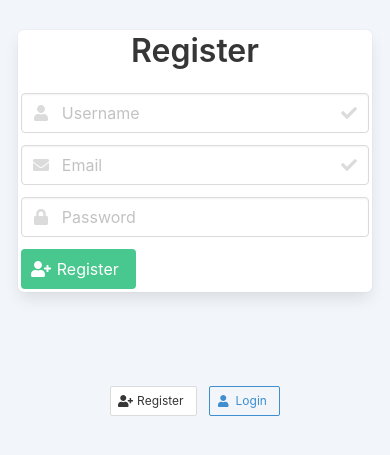
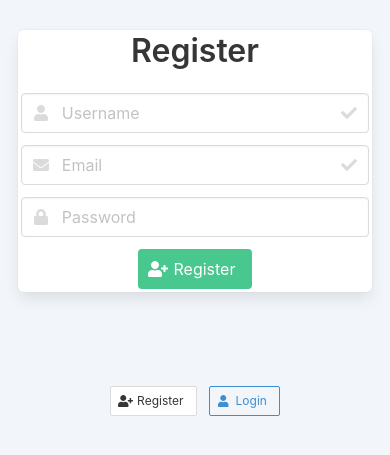
Before and after one commit to Code-Institute-Submissions/Flask-Revuu-It, a Flask app: page /register in a window 390 px wide. Shown: the part 58-513 px from the top of the page. Run offline with Flask 2, Linux system fonts and the light colour scheme; some libraries are stand-ins or nearby versions.

```diff
--- a/templates/popular.html
+++ b/templates/popular.html
@@ -1,12 +1,8 @@
 {% extends "reviews.html" %}
 
-
+<!-- Poplular Reviews Content-->
 {% block content %}
 <h1 class="title has-text-right">Popular Reviews</h1>
      {{ super() }}
 
 {% endblock %}
-
-{% block menutags %}
-     {{ super() }}
-{% endblock %}
--- a/templates/profile.html
+++ b/templates/profile.html
@@ -1,6 +1,7 @@
 {% extends "base.html" %}
 {% block content %}
   <div class="container">
+    <!-- User Profile Card -->
     <div class="card">
         <div class="card-content">
         <h1>Profile</h1>
--- a/templates/recent.html
+++ b/templates/recent.html
@@ -1,6 +1,6 @@
 {% extends "reviews.html" %}
 
-
+<!-- Recent Reviews Content-->
 {% block content %}
 <h1 class="title has-text-right">Recent Reviews</h1>
      {{ super() }}
--- a/templates/register.html
+++ b/templates/register.html
@@ -34,7 +34,7 @@
             </p>
         </div>
         <div class="field">
-            <p class="control">
+            <p class="control has-text-centered">
             <button type="submit" class="button is-success">
                 <span class="icon">
                   <i class="fas fa-user-plus"></i>
```
Also changed, not shown: templates/add_category.html (+6 -3 lines), readme.md, static/images/amIresponsiveRevuuIT.png (added).
